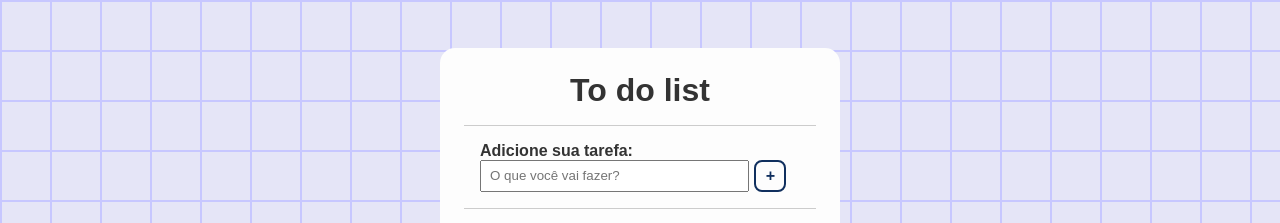
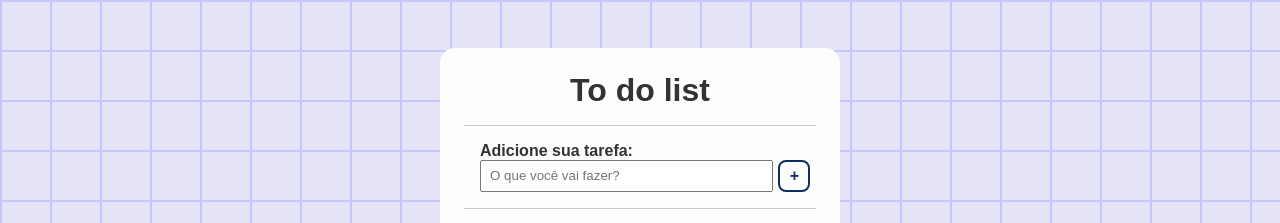
Before and after one commit to GabrielGabuu/LocalStorage_to_do_list, a plain HTML site: page index.html in a window 1280 px wide. Shown: the top 223 px of the page. Drawn offline with Linux system fonts and the light colour scheme.

Commit message:
Update style.css

```diff
--- a/css/style.css
+++ b/css/style.css
@@ -21,7 +21,7 @@ body {
 }
 
 #taskInput {
-    padding-right: 5rem;
+    padding-right: 6.5rem;
 }
 
 
```
